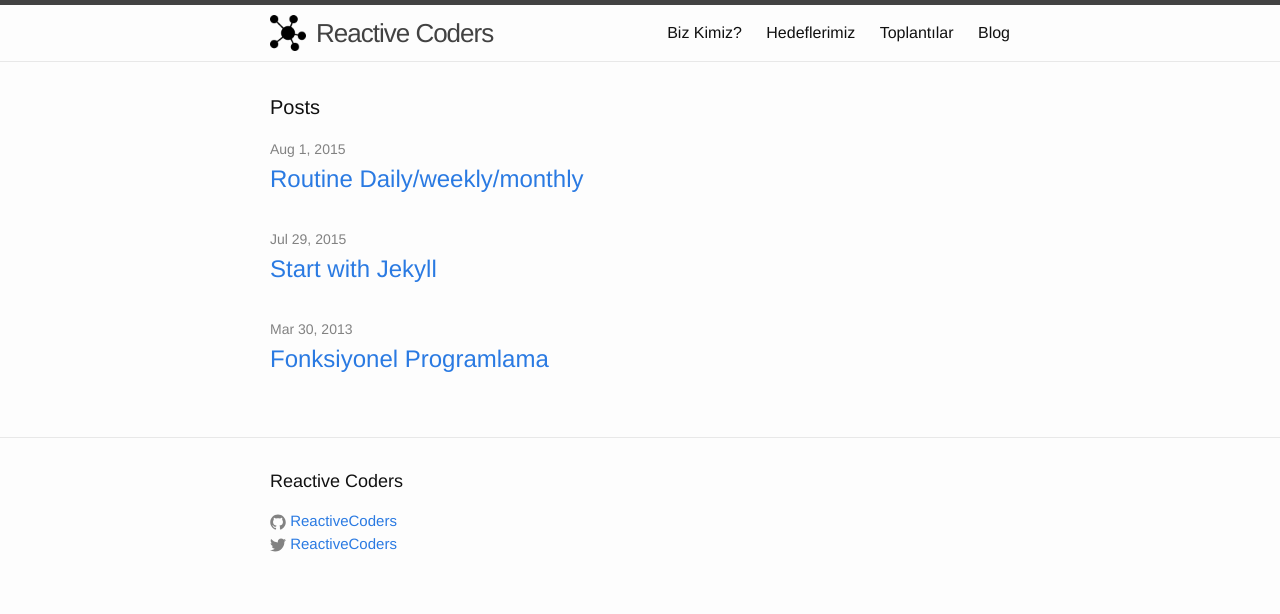
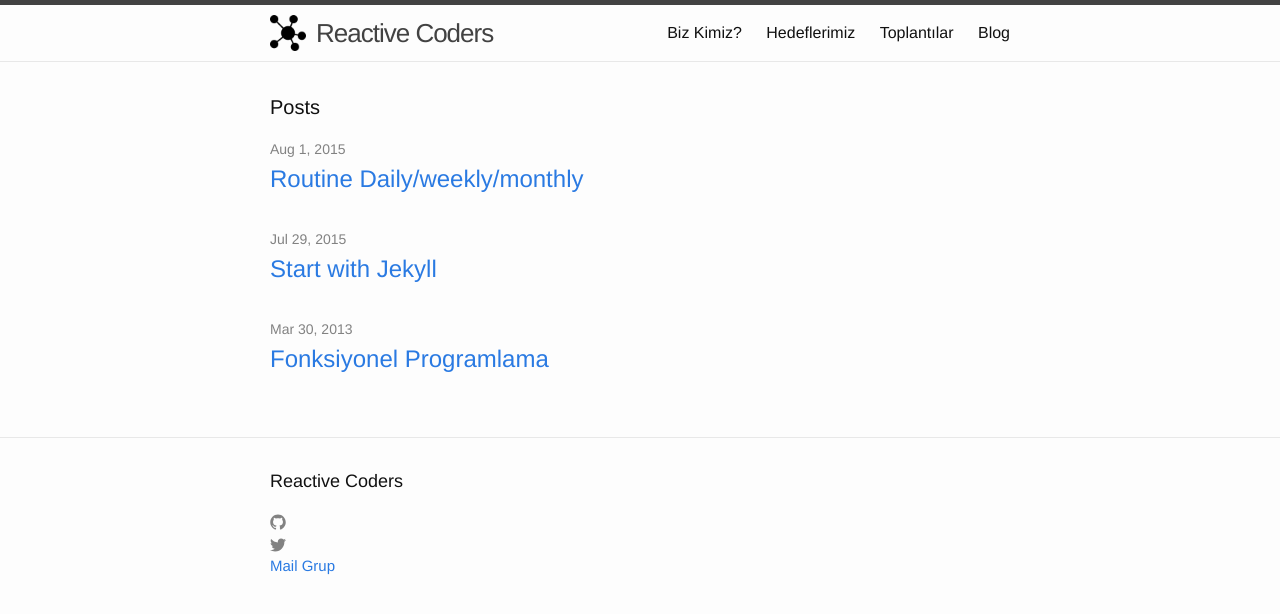
Before and after one commit to ReactiveCoders/reactivecoders.github.io, a Jekyll site: the page built from index.html, in a window 1280 px wide. Shown: the top 614 px of the page. Built offline with Jekyll 4.4.1, drawn with Linux system fonts in a browser that asks for light colours.

Commit message:
new pages

```diff
--- a/_includes/footer.html
+++ b/_includes/footer.html
@@ -16,7 +16,6 @@
                 </svg>
               </span>
 
-              <span class="username">{{ site.github_username }}</span>
             </a>
           </li>
           {% endif %}
@@ -32,10 +31,16 @@
                 </svg>
               </span>
 
-              <span class="username">{{ site.twitter_username }}</span>
             </a>
           </li>
           {% endif %}
+          <li>
+            <a href="https://groups.google.com/forum/#!forum/reactivecoders">
+                <span class="icon icon--mail">
+                Mail Grup
+                </span>
+            </a>
+          </li>
         </ul>
       </div>
 
```
